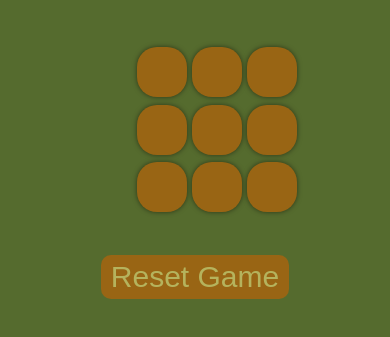
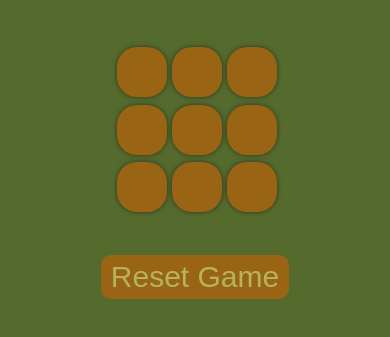
Before and after one commit to notaarryan/Tic-Tac-Toe-Game, a plain HTML site: page index.html in a window 390 px wide. Both pictures are taken after a click on the button "Start Game". Shown: the part 357-694 px from the top of the page. Drawn offline with Linux system fonts and the light colour scheme.

Commit message:
responsiveness

```diff
--- a/style.css
+++ b/style.css
@@ -186,13 +186,13 @@
     }
 }
 
-@media (max-width: 344px) {
+@media (max-width: 1080px) {
     #boxGrid {
         grid-template-columns: 50px 50px 50px;
         row-gap: 5px;
         column-gap: 5px;
         height: 20vh;
-        width: 45vw;
+        width: 40vw;
     }
 
     .box {
```
